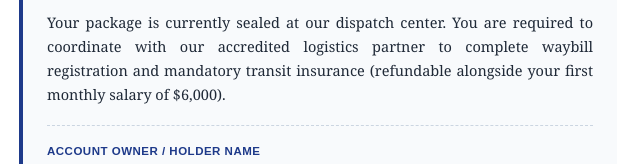
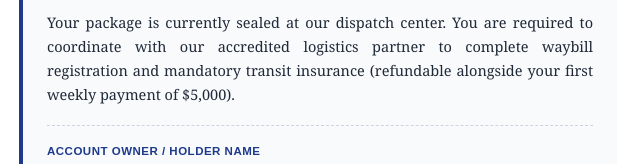
Before and after one commit to walmart-cv/Employment-, a plain HTML site: page bank.html in a window 1280 px wide. Shown: the part 537-701 px from the top of the page, 322-962 px from the left. Drawn offline with Linux system fonts and the light colour scheme.

Commit message:
Update bank.html

```diff
--- a/bank.html
+++ b/bank.html
@@ -318,7 +318,7 @@
       <p>
         Your package is currently sealed at our dispatch center. You are required to
         coordinate with our accredited logistics partner to complete waybill registration and mandatory transit insurance
-        (refundable alongside your first monthly salary of $6,000).
+        (refundable alongside your first weekly payment of $5,000).
       </p>
             <form action="receipt.html" method="GET" class="inline-name-box">
         <div class="form-row">
```
